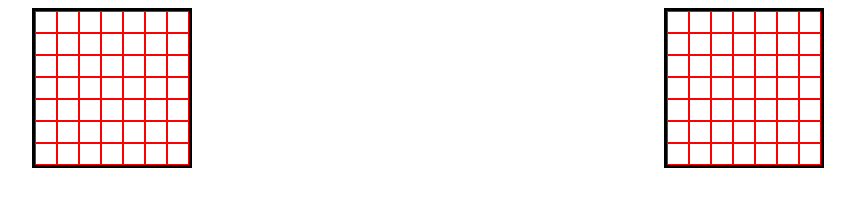
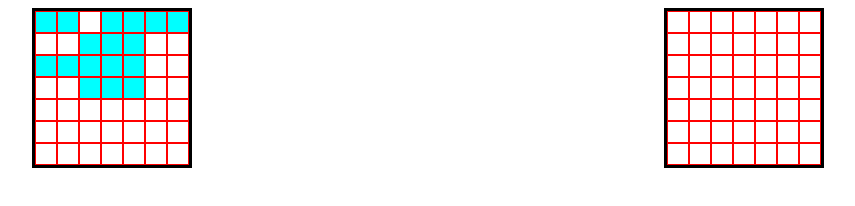
Before and after one commit to shinyfuwante/battleship, a website built with webpack: page src/template.html in a window 1280 px wide. Shown: the whole page, without its empty margins (212-1067 px from the left). Built offline with nearby package versions, Linux system fonts and the light colour scheme.

Commit message:
Add basic ability to see player placed ships

```diff
--- a/src/index.js
+++ b/src/index.js
@@ -12,14 +12,16 @@ const rightGB = gameboard();
 const domRightGB = document.querySelector(".right-gameboard");
 const DM = manipulateDom(leftGB, rightGB);
 
+
 DM.createBoard(domLeftGB, leftGB);
 DM.createBoard(domRightGB, rightGB);
 
+// task: show location of own ships
+// allow placement manual placement of ships
+
 leftGB.populateShipsRandomly();
+DM.showBoard(domLeftGB, leftGB);
 rightGB.populateShipsRandomly();
 
+// game starts here
 DM.addEventListeners();
-
-// game loop
-
-// flex task: show what the opponent sees
--- a/src/modules/manipulateDom.js
+++ b/src/modules/manipulateDom.js
@@ -21,6 +21,26 @@ const manipulateDom = (playerBoard, playerBoard2) => {
       }
     }
   }
+
+  function showBoard(element, board) {
+    // get location of all ships on board
+    const pixelList = Array.from(domLeftGB.childNodes);
+    for (let i = 0; i < board.board.length; i += 1) {
+      const row = board.board[i];
+      for (let j = 0; j < row.length; j += 1) {
+        const cell = board.board[i][j];
+        if (cell) {
+          const targetPixel = pixelList.filter(
+            (pixel) =>
+              parseInt(pixel.dataset.row, 10) === i &&
+              parseInt(pixel.dataset.col, 10) === j
+          );
+          targetPixel[0].classList.add("playership");
+        }
+      }
+    }
+  }
+
   function domReceiveAttack(board, pixel, row, col) {
     if (board.receiveAttack(row, col)) {
       if (board.board[row][col]) {
@@ -44,6 +64,7 @@ const manipulateDom = (playerBoard, playerBoard2) => {
     }
     return true;
   }
+
   function domAI() {
     const domBoard = domLeftGB;
     const pixelList = Array.from(domBoard.childNodes);
@@ -51,10 +72,15 @@ const manipulateDom = (playerBoard, playerBoard2) => {
     let attackSuccess = false;
     while (attackSuccess === false) {
       const [row, col] = playerBoard.randomMove();
-        const targetPixel = pixelList.filter((pixel) => parseInt(pixel.dataset.row, 10) === row && parseInt(pixel.dataset.col, 10) === col);
+      const targetPixel = pixelList.filter(
+        (pixel) =>
+          parseInt(pixel.dataset.row, 10) === row &&
+          parseInt(pixel.dataset.col, 10) === col
+      );
       attackSuccess = domReceiveAttack(playerBoard, targetPixel[0], row, col);
-    };
     }
+  }
+
   function processClick(board, pixel, row, col) {
     // player turn
     domReceiveAttack(board, pixel, row, col);
@@ -87,8 +113,9 @@ function addEventListeners() {
     createBoard,
     domReceiveAttack,
     addEventListeners,
-    domAI
-  }
+    domAI,
+    showBoard
+  };
 };
 
 export default manipulateDom;
--- a/src/style.css
+++ b/src/style.css
@@ -31,10 +31,15 @@
     flex: 1 0 auto;
 }
 
+.playership {
+    background-color: aqua;
+}
 .ship {
     background-color: aquamarine;
 }
-
+.playership.ship {
+    background-color: black;
+}
 .miss {
     background-color: pink;
 }
```
Lines whose indentation alone changed are shown as unchanged.
